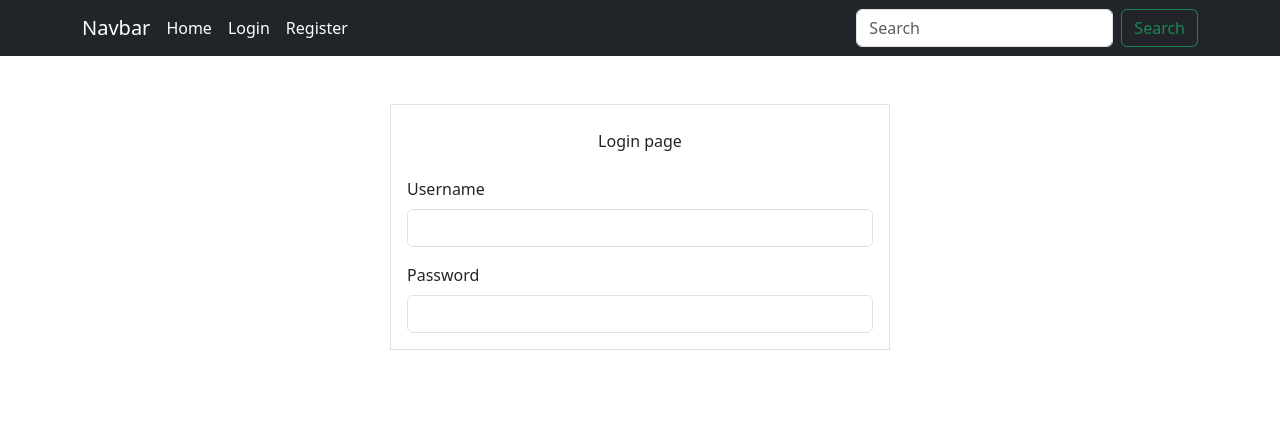
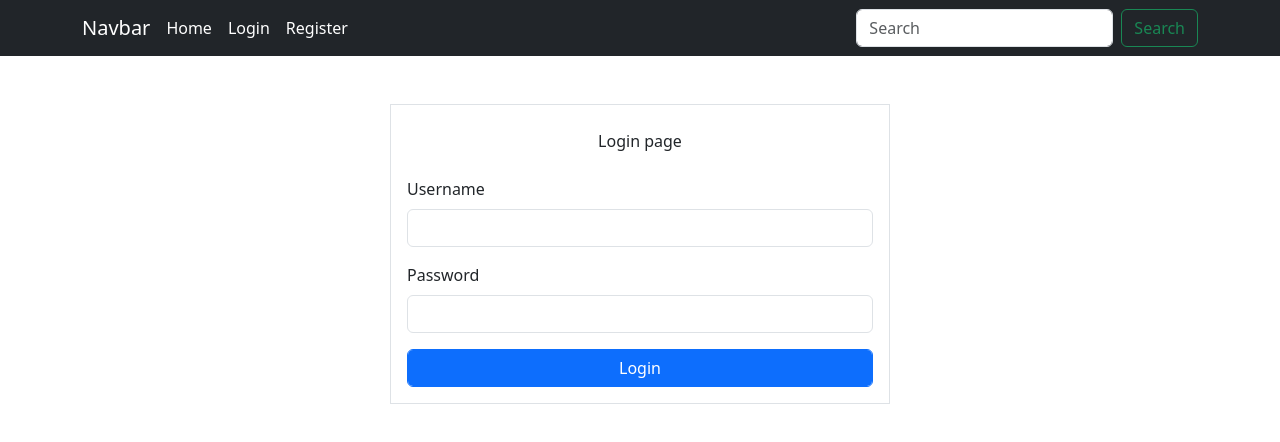
Before and after one commit to ValisherBotirov/React-FullStack-project, a React (Create React App) app: page /login in a window 1280 px wide. Shown: the top 442 px of the page. Built offline with nearby package versions, Linux system fonts and the light colour scheme.

Commit message:
add reduxjs toolkit

```diff
--- a/src/pages/Login.jsx
+++ b/src/pages/Login.jsx
@@ -1,9 +1,21 @@
 import React, { useState } from "react";
 import Input from "../components/form/Input";
+import {useDispatch, useSelector} from "react-redux";
+import {loginUser} from "../reducers/auth";
 
 export default function Login() {
   const [userName, setUserName] = useState("");
   const [password, setPassword] = useState("");
+  const dispatch = useDispatch()
+  const store = useSelector(state => state.auth)
+
+  const  {isLoading} = store
+  const onSubmit =(e)=>{
+    e.preventDefault()
+    console.log(store,"state")
+    dispatch(loginUser())
+  }
+
   return (
     <div className="container d-flex justify-content-center align-items-center">
       <div className="p-3 register border mx-auto mt-5">
@@ -16,6 +28,9 @@ export default function Login() {
             label={"Password"}
             type={"password"}
           />
+          <button className="btn btn-primary form-control mt-3" disabled={isLoading} onClick={onSubmit}>
+            {isLoading ? "Loading..."  :'Login'}
+          </button>
         </div>
       </div>
     </div>
--- a/src/pages/Register.jsx
+++ b/src/pages/Register.jsx
@@ -1,8 +1,21 @@
 import React, { useState } from "react";
 import "../assets/register.css";
 import Input from "../components/form/Input";
+import {useDispatch, useSelector} from "react-redux";
+import {registerUser} from "../reducers/auth";
 
 export default function Register() {
+
+  const store = useSelector(state => state.auth)
+  const dispatch = useDispatch()
+
+  const {isLoading} = store
+
+  function onSubmit(e){
+    e.preventDefault()
+    dispatch(registerUser())
+  }
+
   const [userName, setUserName] = useState("");
   const [email, setEmail] = useState("");
   const [password, setPassword] = useState("");
@@ -19,6 +32,9 @@ export default function Register() {
             label={"Password"}
             type={"password"}
           />
+          <button className="btn btn-primary form-control mt-3" disabled={isLoading} onClick={onSubmit}>
+            {isLoading ? "Loading..."  :'Register'}
+          </button>
         </div>
       </div>
     </div>
--- /dev/null
+++ b/src/reducers/auth.js
@@ -0,0 +1,24 @@
+import { createSlice } from "@reduxjs/toolkit";
+
+const initialState = {
+  isLoading: false,
+  loginIm: false,
+  user: null,
+};
+
+export const counterSlice = createSlice({
+  name: "auth",
+  initialState: initialState,
+  reducers: {
+    loginUser: (state) => {
+      state.isLoading = true;
+    },
+
+    registerUser : (state) =>{
+      state.isLoading = true
+    }
+  },
+});
+
+export const { loginUser,registerUser } = counterSlice.actions;
+export default counterSlice.reducer;
--- a/src/reducers/count.js
+++ /dev/null
@@ -1,22 +0,0 @@
-import { createSlice } from "@reduxjs/toolkit";
-
-export const counterSlice = createSlice({
-  name: "counter",
-  initialState: { count: 0 },
-  reducers: {
-    addCounter: (state) => {
-      state.count += 1;
-    },
-
-    removeCounter: (state) => {
-      state.count -= 1;
-    },
-
-    resetCounter: (state) => {
-      state.count = 0;
-    },
-  },
-});
-
-export const { addCounter, removeCounter, resetCounter } = counterSlice.actions;
-export default counterSlice.reducer;
--- a/src/store/index.js
+++ b/src/store/index.js
@@ -1,7 +1,9 @@
 import { configureStore } from "@reduxjs/toolkit";
 
-import counterReduser from "../reducers/count";
+import authReducer from "../reducers/auth";
 export default configureStore({
-  reducer: counterReduser,
+  reducer: {
+    auth :authReducer
+  },
   devTools: process.env.NODE_ENV !== "production",
 });
```
